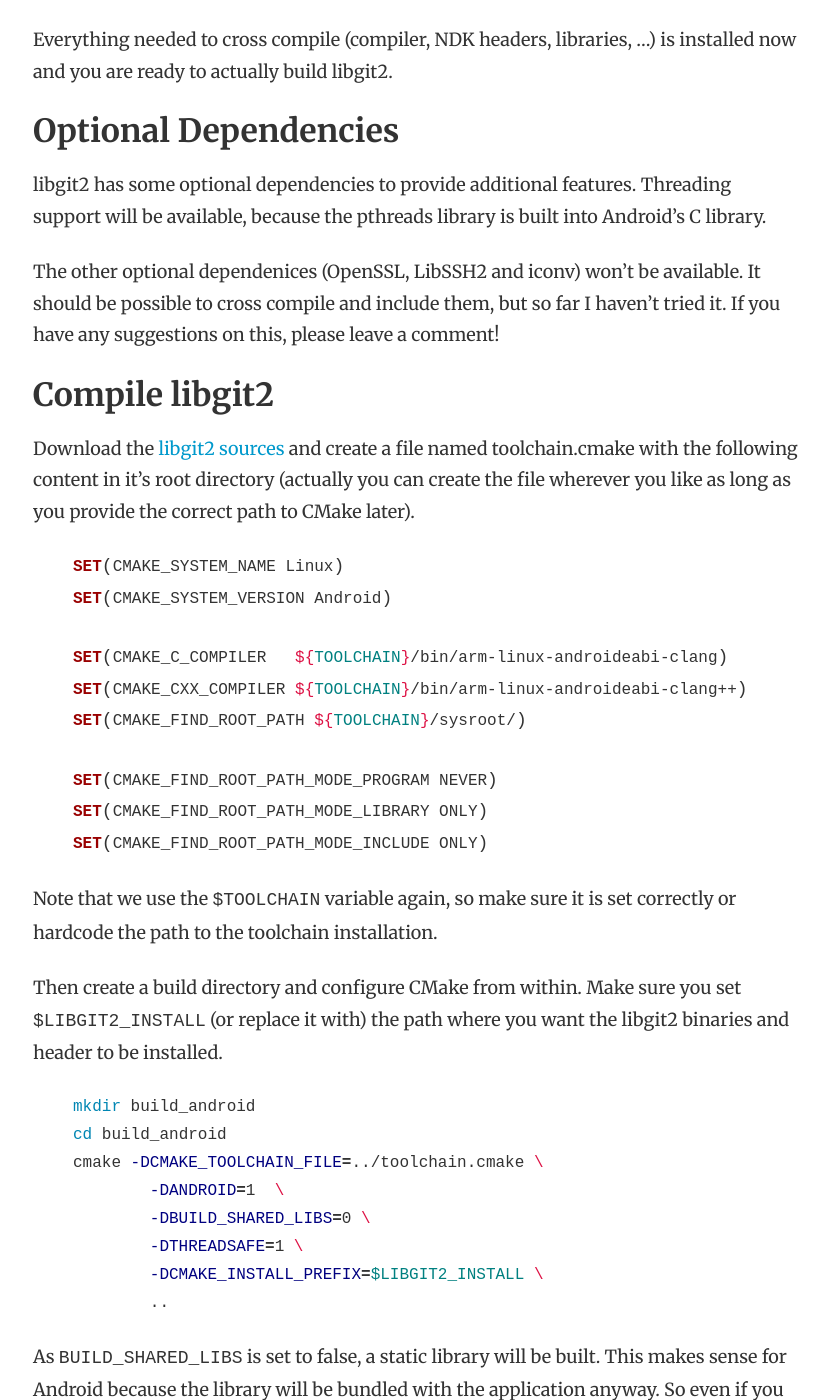
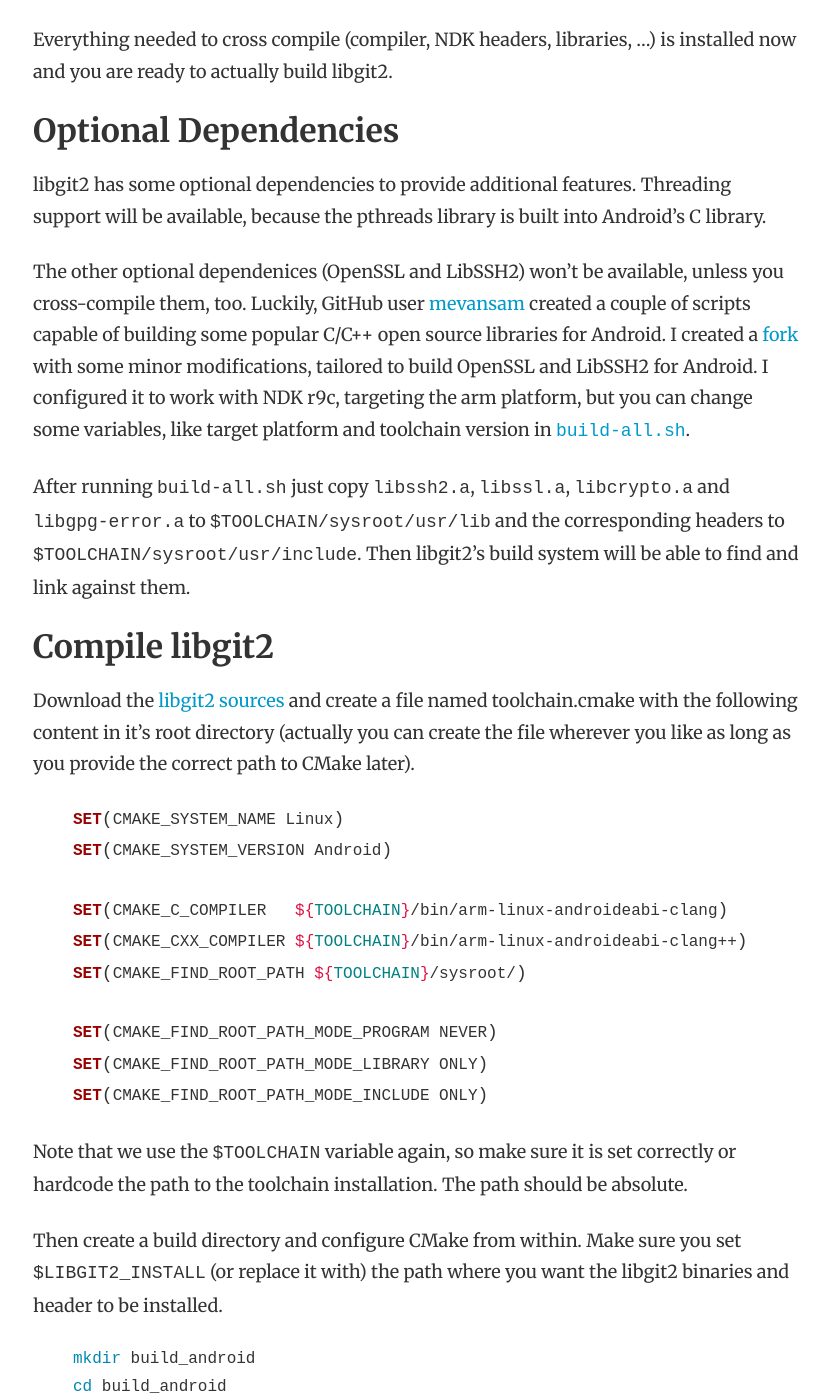
Before and after one commit to worblehat/worblehat.github.io, a Jekyll site: the page built from _posts/2014-03-05-Compiling_libgit2_for_Android.md, in a window 1280 px wide and 1400 px high, scrolled down 1587 px. Shown: the whole window, without its empty margins (223-1052 px from the left). Built offline with Jekyll 4.4.1, drawn with Linux system fonts in a browser that asks for light colours; Markdown is read by kramdown in place of the engine named in the settings; some of the changed text lies outside the part shown.

Commit message:
libgit2 optional dependencies

```diff
--- a/_posts/2014-03-05-Compiling_libgit2_for_Android.md
+++ b/_posts/2014-03-05-Compiling_libgit2_for_Android.md
@@ -69,9 +69,17 @@
 Threading support will be available, because the pthreads library is built into
 Android's C library.
 
-The other optional dependenices (OpenSSL, LibSSH2 and iconv) won't be available. It should be possible
-to cross compile and include them, but so far I haven't tried it. If you have any suggestions on this,
-please leave a comment!
+The other optional dependenices (OpenSSL and LibSSH2) won't be available, unless you cross-compile them, too.
+Luckily, GitHub user [mevansam](https://github.com/mevansam/cmoss) created a couple of scripts capable of building
+some popular C/C++ open source libraries for Android. I created a [fork](https://github.com/worblehat/cmoss)
+with some minor modifications, tailored to build OpenSSL and LibSSH2 for Android. I configured it to work
+with NDK r9c, targeting the arm platform, but you can change some variables, like target platform and
+toolchain version in
+[`build-all.sh`](https://github.com/worblehat/cmoss/blob/libgit2/build-droid/build-all.sh#L91).
+
+After running `build-all.sh` just copy `libssh2.a`, `libssl.a`, `libcrypto.a` and `libgpg-error.a` to
+`$TOOLCHAIN/sysroot/usr/lib` and the corresponding headers to `$TOOLCHAIN/sysroot/usr/include`.
+Then libgit2's build system will be able to find and link against them.
 
 # Compile libgit2
 
@@ -93,7 +101,7 @@
 {% endhighlight %}
 
 Note that we use the `$TOOLCHAIN` variable again, so make sure it is set correctly or hardcode the path
-to the toolchain installation.
+to the toolchain installation. The path should be absolute.
 
 Then create a build directory and configure CMake from within. Make sure you set `$LIBGIT2_INSTALL`
 (or replace it with) the path where you want the libgit2 binaries and header to be installed.
```
Also changed, not shown: other parts of _posts/2014-03-05-Compiling_libgit2_for_Android.md (+2 -1 lines).
